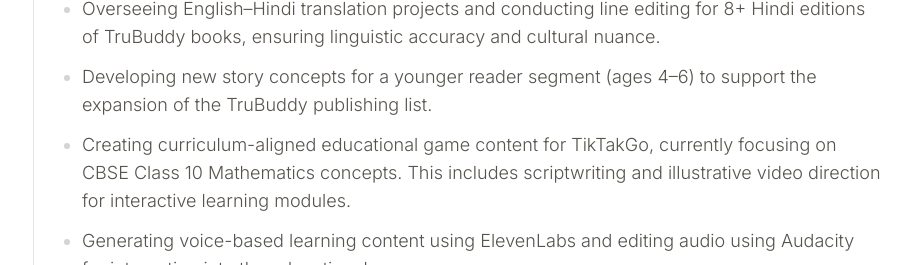
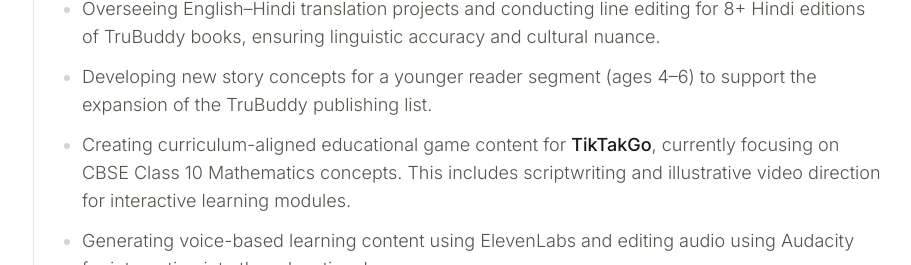
Before and after one commit to sonakhirumi/sonakhi-portfolio, a React (Vite) app: page /about in a window 1280 px wide. Shown: the part 1720-1985 px from the top of the page, without its empty margins (183-1094 px from the left). Built offline with nearby package versions, Linux system fonts and the light colour scheme; a web font is replaced by a local one.

Commit message:
Hyperlink TikTakGo to tiktakgo.com with hover bold effect

```diff
--- a/components/About.tsx
+++ b/components/About.tsx
@@ -93,7 +93,17 @@ const About: React.FC = () => {
             <li>Ghostwriting founder bios and brand narratives for use across company communication channels and brand platforms.</li>
             <li>Overseeing English–Hindi translation projects and conducting line editing for 8+ Hindi editions of TruBuddy books, ensuring linguistic accuracy and cultural nuance.</li>
             <li>Developing new story concepts for a younger reader segment (ages 4–6) to support the expansion of the TruBuddy publishing list.</li>
-            <li>Creating curriculum-aligned educational game content for TikTakGo, currently focusing on CBSE Class 10 Mathematics concepts. This includes scriptwriting and illustrative video direction for interactive learning modules.</li>
+            <li>
+              Creating curriculum-aligned educational game content for{' '}
+              <a
+                href="https://tiktakgo.com"
+                target="_blank"
+                rel="noopener noreferrer"
+                className="font-medium text-stone-900 no-underline hover:font-bold hover:text-amber-700 transition-all cursor-pointer"
+              >
+                TikTakGo
+              </a>, currently focusing on CBSE Class 10 Mathematics concepts. This includes scriptwriting and illustrative video direction for interactive learning modules.
+            </li>
             <li>Generating voice-based learning content using ElevenLabs and editing audio using Audacity for integration into the educational game.</li>
             <li>Integrating AI into the content production pipeline through prompt engineering and AI-assisted workflows to increase content output, maintain quality, and reduce production time.</li>
           </ul>
```
